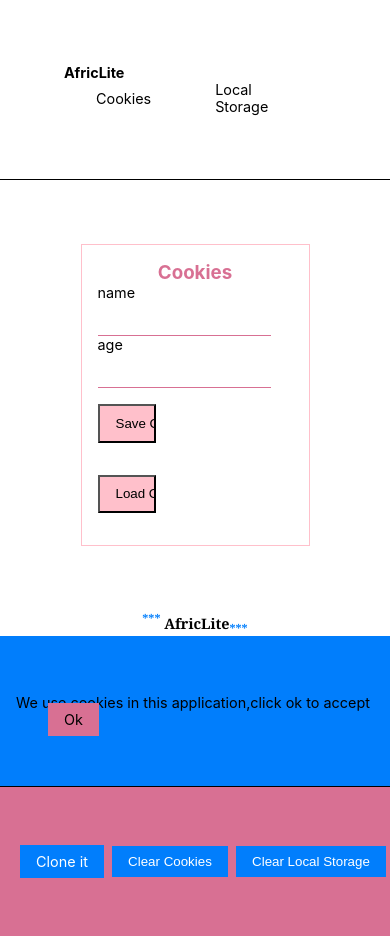
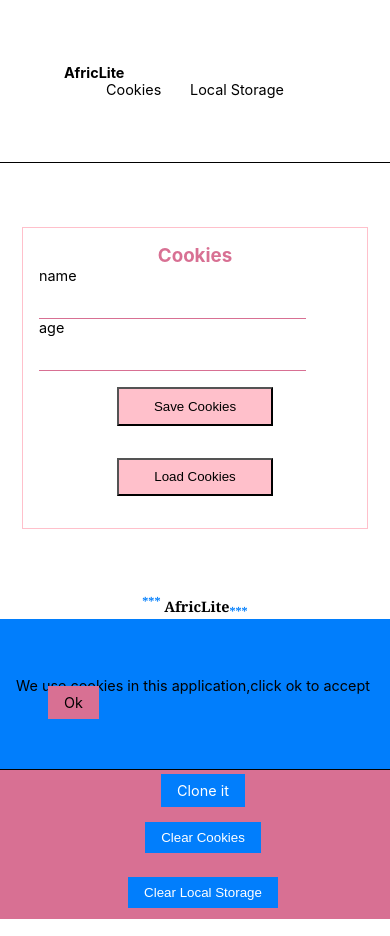
Before and after one commit to Emmybest1/Afric.LocaCookies, a plain HTML site: page index.html in a window 390 px wide. Drawn offline with Linux system fonts and the light colour scheme.

Commit message:
latest commit

```diff
--- a/index.html
+++ b/index.html
@@ -77,14 +77,17 @@
         </p>
       </div>
 
-      <div href="https://github.com/Emmybest1/cookies.design.eo">
-      <a href="https://github.com/Emmybest1/cookies.design.eo" target="_blank">
-        <span class="clone">Clone it</span></a
-      >
-      <button class="clearCookiesBtn">Clear Cookies</button>
-      <button class="clearLocalStorageBtn">Clear Local Storage</button>
+      <div href="https://github.com/Emmybest1/Afric.LocaCookies">
+        <a
+          href="https://github.com/Emmybest1/Afric.LocaCookies"
+          target="_blank"
+        >
+          <span class="clone">Clone it</span></a
+        >
+        <button class="clearCookiesBtn">Clear Cookies</button>
+        <button class="clearLocalStorageBtn">Clear Local Storage</button>
+      </div>
     </div>
-  </div>
 
     <noscript
       >Please turn on your javascript from your browser to continue using this
--- a/src/scripts/index.js
+++ b/src/scripts/index.js
@@ -1,10 +1,10 @@
 (function() {
-  /**
+  /*****
    *
    * @Cookies{Object} RESPONSIBLE FOR IMPLEMENTING THE COOKIES FUNCTIONALITIES
    * holds all the function that implements the create,retrieve and  clear cookies
    * @{eo} @{iamkate}
-   */
+   *****/
   const Cookies = {
     set: function(b, c, a) {
       b = [encodeURIComponent(b) + '=' + encodeURIComponent(c)];
@@ -38,17 +38,16 @@
   };
   Object.freeze(Cookies);
 
-  /**
-   *
+  /*****
    *
    * @function{*} Handles The Cookies Implementation
-   */
+   *****/
   const CookiesSection = () => {
-    /**
+    /*****
      *
      * @event{*} the functions and operations inside this document
      * event gets executed ones the Dom has successully loaded
-     */
+     *****/
     document.addEventListener('DOMContentLoaded', () => {
       const form = document.querySelector('.cookiesForm');
       const okBtn = document.querySelector('.okBtn');
@@ -86,7 +85,7 @@
                 expiry: date,
                 path: '/'
               });
-              console.log('Saved To Cookies Sucessfully');
+              console.log('***Saved To Cookies Sucessfully***');
 
               form.reset();
             }
@@ -96,10 +95,10 @@
         saveCookies();
       });
 
-      /**
+      /*****
        *
        * @function{*} Responsible for Getting Cookies
-       */
+       *****/
       const getCookies = () => {
         form.loadCookies.addEventListener('click', e => {
           e.preventDefault();
@@ -112,10 +111,10 @@
       };
       getCookies();
 
-      /**
+      /*****
        *
        * @function{*} Responsible for Clearing Cookies
-       */
+       *****/
       const clearCookies = () => {
         const clearCookiesBtn = document.querySelector('.clearCookiesBtn');
 
@@ -131,12 +130,12 @@
   CookiesSection();
   /**End of Cookies Implementation */
 
-  /***
+  /*****
    *Begining of Local Storage Implementation
    *
    * @Local Storage{Construction} The below code base is
    * for construction the functionalities of local storage
-   */
+   *****/
   function $LocalStorage() {
     if (!new.target) {
       return $LocalStorage;
@@ -163,28 +162,28 @@
     return localStorage.clear();
   }
 
-  /**
-   *
+  /*****
    *
    * @function{*} Handles The Local Storage Implementation
-   */
+   *****/
   const LocalStorageSection = () => {
-    /**
-     *
+    /*****
      * @event{*} the functions and operations inside this document
      * event gets executed ones the Dom has successully loaded
-     */
+     *****/
     document.addEventListener('DOMContentLoaded', () => {
       const form = document.querySelector('.localStorageForm');
 
-      /**The code is actually the execution of contructional function....
-       * People call it constructor instatiation,class instatiation */
+      /*****
+       * The code is actually the execution of contructional function....
+       * People call it constructor instatiation,class instatiation
+       *****/
       const $localStorage = new $LocalStorage();
 
-      /**
+      /*****
        *
        * @function{} THE BELOW FUNCTION IS RESPONSIBLE FOR SAVING DATA TO LOCAL STORAGE
-       */
+       *****/
       const saveToLocalStorage = () => {
         form.saveToLocalStorage.addEventListener('click', e => {
           e.preventDefault();
@@ -195,16 +194,16 @@
 
           $localStorage._set('userName', dataCollection.userName);
           $localStorage._set('userAge', dataCollection.userAge);
-
-          console.log('****SAVED TO LOCAL STORAGE SUCCESSFULLY****');
+          console.log('***Saved To Local Storage Sucessfully***');
+          form.reset();
         });
       };
       saveToLocalStorage();
 
-      /**
+      /*****
        *
        * @function{} THE BELOW FUNCTION IS RESPONSIBLE FOR GETTING DATA FROM LOCAL STORAGE
-       */
+       *****/
       const getFromLocalStorage = () => {
         form.loadFromLocalStorage.addEventListener('click', e => {
           e.preventDefault();
@@ -214,10 +213,10 @@
       };
       getFromLocalStorage();
 
-      /**
+      /*****
        *
        * @function{} THE BELOW FUNCTION IS RESPONSIBLE FOR CLEARING LOCAL STORAGE
-       */
+       *****/
       const clearLocalStorage = () => {
         const clearLocalStorageBtn = document.querySelector(
           '.clearLocalStorageBtn'
--- a/src/styles/index.css
+++ b/src/styles/index.css
@@ -16,7 +16,10 @@ li {
     Ubuntu, Cantarell, 'Open Sans', 'Helvetica Neue', sans-serif;
 }
 
-/**Header Styling*/
+/*****
+ *
+ *Header Styling
+ *****/
 header {
   background: #fff;
   width: 100%;
@@ -124,10 +127,10 @@ sup {
   color: #017efc;
 }
 
-/*
+/*****
  *@{Styling Cookies div}
  *
- **/
+ *****/
 .cookies {
   width: 100%;
   height: 150px;
@@ -149,11 +152,11 @@ sup {
   margin-left: 2rem;
 }
 
-/*
+/*****
  *@{Styling clone}
  *
- **/
-div[href="https://github.com/Emmybest1/cookies.design.eo"] {
+ *****/
+div[href="https://github.com/Emmybest1/Afric.LocaCookies"] {
   width: 100%;
   height: 150px;
   background: #d87093;
@@ -168,10 +171,10 @@ div[href="https://github.com/Emmybest1/cookies.design.eo"] {
   border-top: solid 1px #000;
 }
 
-/* *
+/*****
  *
  *@{*}The styling below is for clear local storage + cookies & clone it button
- * */
+ *****/
 .clone,
 .clearCookiesBtn,
 .clearLocalStorageBtn {
@@ -182,12 +185,66 @@ div[href="https://github.com/Emmybest1/cookies.design.eo"] {
   cursor: pointer;
 }
 
-/**
+/*****
  *
  * @{*} The below style is for hiding the forms
- **/
+ *****/
 .hideCookiesForm,
 .hideLocalStorageForm,
 .hideOkBtn {
   display: none;
 }
+
+/*****
+ *
+ *@Media Query
+ *****/
+@media only screen and (max-width: 500px) {
+  .container {
+    overflow: hidden;
+  }
+
+  header ul li {
+    padding: 0 0.9rem;
+    cursor: pointer;
+  }
+
+  form {
+    width: 80%;
+  }
+
+  input[type='submit'],
+  .localStorageForm input[type='submit'] {
+    width: 50%;
+    appearance: none;
+    -webkit-appearance: none;
+    -moz-appearance: none;
+    -o-appearance: none;
+    padding: 0.6rem 1rem;
+    background: #ffc0cb;
+    outline: none;
+    color: #000;
+    cursor: pointer;
+    margin: 1rem auto;
+  }
+
+  div[href="https://github.com/Emmybest1/Afric.LocaCookies"] {
+    width: 100%;
+    height: 150px;
+    background: #d87093;
+    color: #000;
+    font-size: 0.9rem;
+    display: flex;
+    flex-direction: column;
+    justify-content: space-around;
+    align-content: center;
+    align-items: center;
+    padding-left: 1rem;
+    box-sizing: border-box;
+    border-top: solid 1px #000;
+  }
+}
+@media only screen and (max-width: 900px) {
+}
+@media only screen and (max-width: 1400px) {
+}
```
